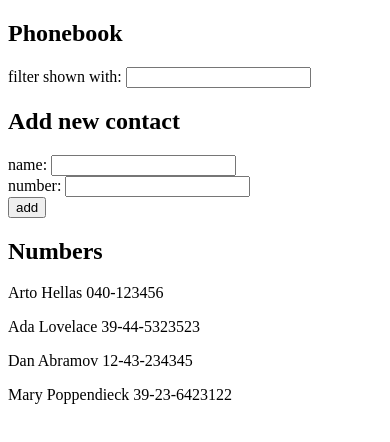
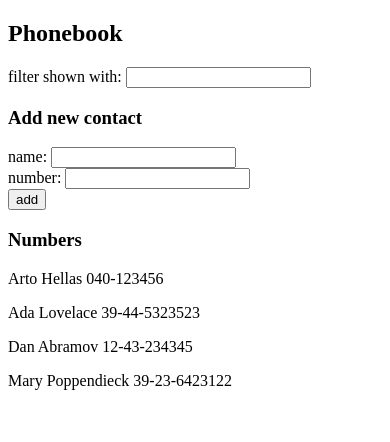
Before and after one commit to maikilo/full-stack-open, a React (Vite) app in the folder part2/phonebook/: page / in a window 390 px wide. Shown: the top 442 px of the page. Built offline with nearby package versions, Linux system fonts and the light colour scheme.

Commit message:
Small change to phonebook

```diff
--- a/part2/phonebook/src/App.jsx
+++ b/part2/phonebook/src/App.jsx
@@ -89,10 +89,10 @@ const App = () => {
           <h2>Phonebook</h2>
           <Filter eventHandlerFn={handleFilterChange} />
 
-          <h2>Add new contact</h2>
+          <h3>Add new contact</h3>
           <PersonForm props={{addContact, handleNumberChange, handleNameChange}} />
 
-          <h2>Numbers</h2>
+          <h3>Numbers</h3>
           <ContactList persons={persons} filter={newFilter}/>
       </div>
     )
```
